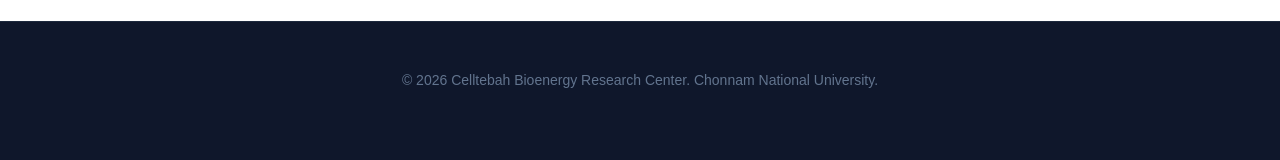
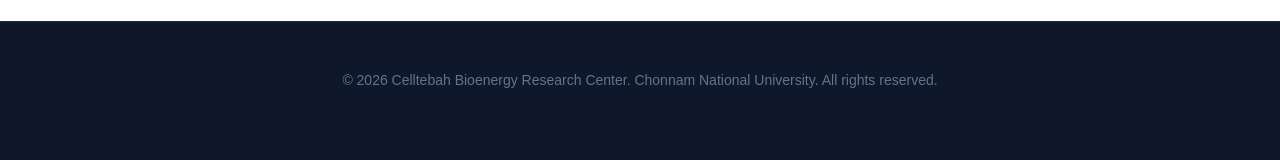
Before and after one commit to cw5444/bioenergy-website, a Next.js app: page / in a window 1280 px wide. Shown: the part 3358-3518 px from the top of the page. Built offline with nearby package versions, Linux system fonts and the light colour scheme.

Commit message:
feat: remove duplicate Footer component – unified footer in page

```diff
--- a/app/page.tsx
+++ b/app/page.tsx
@@ -363,7 +363,7 @@ export default function Home() {
 
       <footer className="py-12 bg-slate-900 border-t border-slate-800 text-center">
         <p className="text-slate-500 text-sm font-medium">
-          © 2026 Celltebah Bioenergy Research Center. Chonnam National University.
+          © 2026 Celltebah Bioenergy Research Center. Chonnam National University. All rights reserved.
         </p>
       </footer>
     </main>
```
Also changed, not shown: components/Footer_old.tsx (renamed from components/Footer.tsx).
